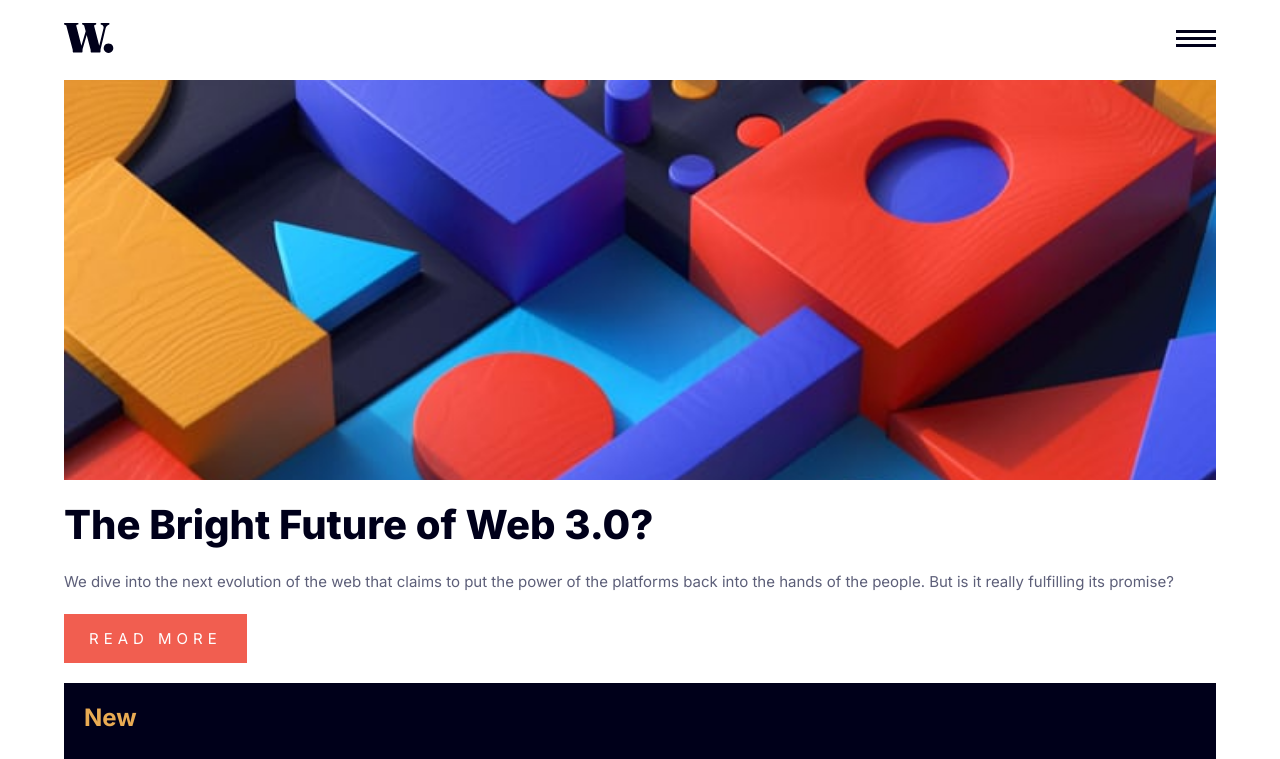
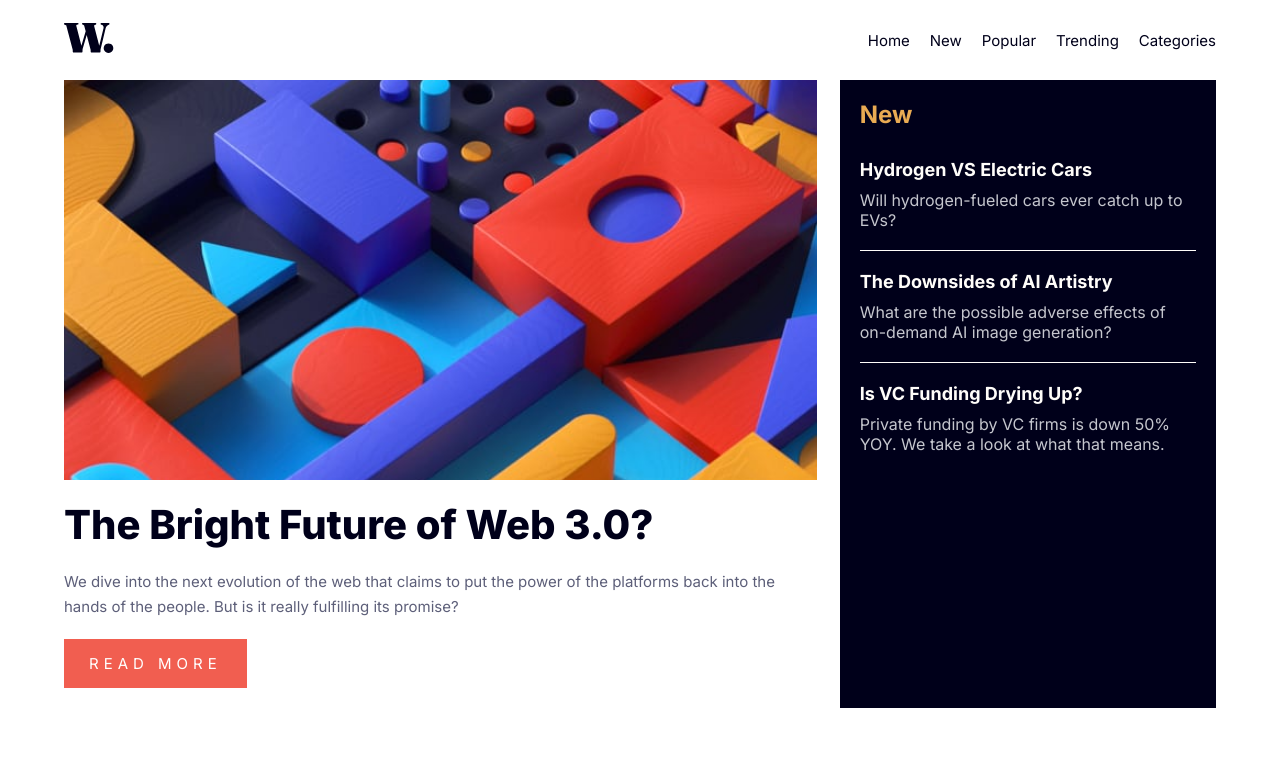
Before and after one commit to jeremyoduromanu/newshomepagemain, a plain HTML site: page index.html in a window 1280 px wide. Shown: the top 759 px of the page. Drawn offline with Linux system fonts and the light colour scheme.

Commit message:
working on media queries

```diff
--- a/index.html
+++ b/index.html
@@ -58,6 +58,7 @@
     </ul>
   </div>
   <main>
+    <div class="flex-on-lg">
       <div id="hero" class="hero">
         <div class="hero-bg"></div>
         <div class="hero-title">
@@ -106,6 +107,7 @@
           </div>
         </div>
       </section>
+    </div>
     <section id="misc">
       <div class="misc-wrapper">
         <div class="misc-img misc-img1">
--- a/style.css
+++ b/style.css
@@ -20,6 +20,8 @@ ul{
 body{
     font-family: 'Inter', sans-serif;
     position: relative;
+        max-width: 1400px;
+        margin: auto;
 }
 
 
@@ -97,6 +99,7 @@ header nav .navlinks{
 main{
     width: 100%;
     padding: 0 5%;
+    margin: auto;
 }
 
 /* hero section  */
@@ -144,7 +147,10 @@ main{
     color: white;
     font-family: 'Inter', sans-serif;
     letter-spacing: 5px;
+    transition: background-color .5s ease;
 }
+
+
 
 /* new section  */
 
@@ -257,3 +263,45 @@ main{
     font-size: 15px;
     color: var(--dark-grayish-blue);
 }
+
+@media only screen and (min-width: 1000px) {
+    .menu-btn{
+        display: none;
+    }
+
+    header nav .navlinks {
+        display: flex;
+        /* justify-content: s; */
+    }
+
+    header nav .navlink{
+        padding:0 0 0 20px;
+    }
+
+    nav .navlink a{
+        text-decoration: none;
+        color: var(--very-dark-blue);
+        font-size: 15px;
+        cursor: pointer;
+        transition: color .5s ease-out;
+    }
+
+    nav .navlink a:hover {
+        color: var(--soft-red);
+    }
+
+    #hero .read-more-btn button:hover {
+        background-color: hsl(240, 100%, 5%);
+    }
+
+    main .flex-on-lg {
+        display: grid;
+        grid-template-columns: 2fr 1fr;
+        gap: 2%;
+    }
+
+    #misc{
+        display: grid;
+        grid-template-columns: 1fr 1fr 1fr;
+    }
+}
```
Lines whose indentation alone changed are shown as unchanged.
